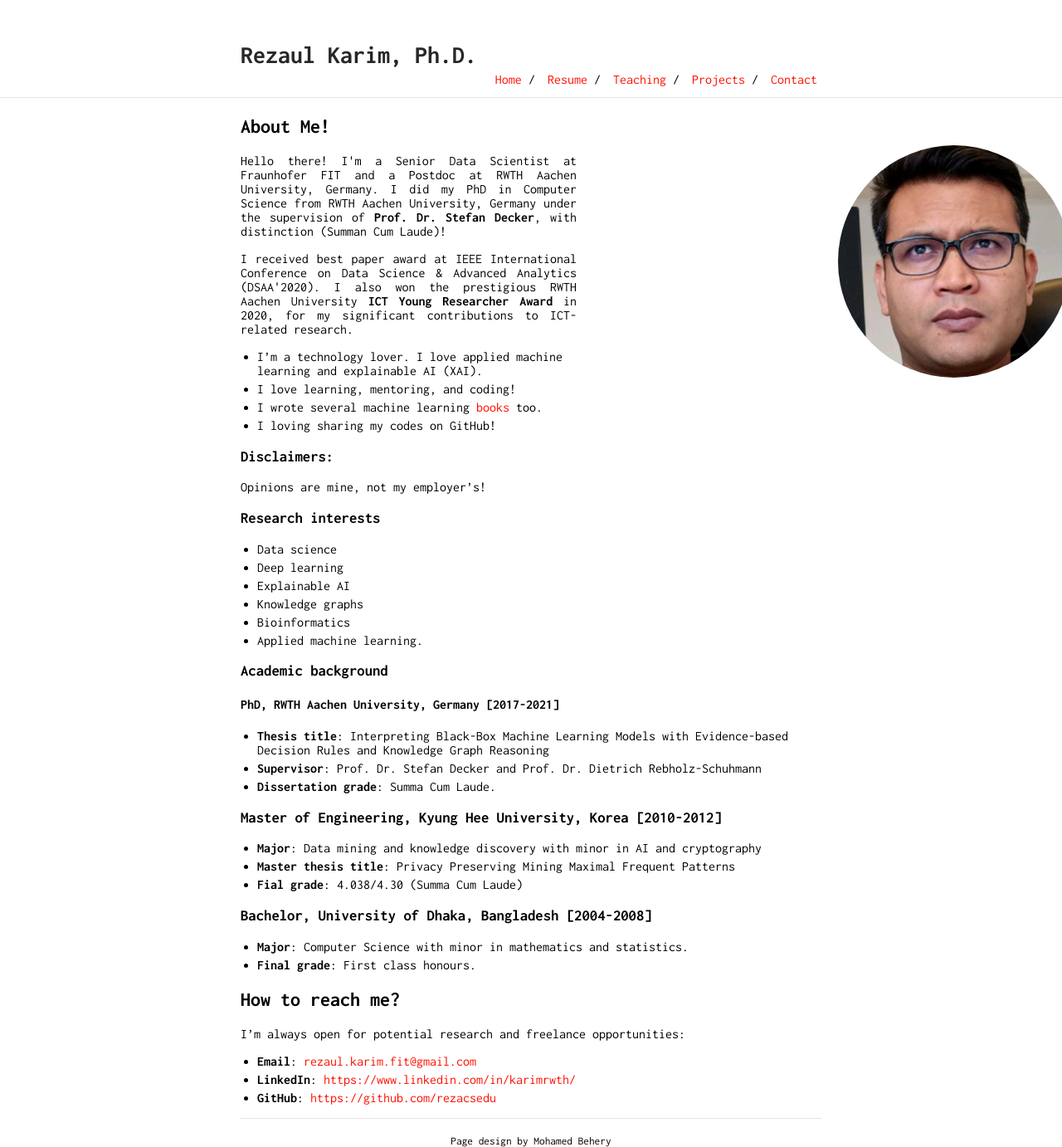
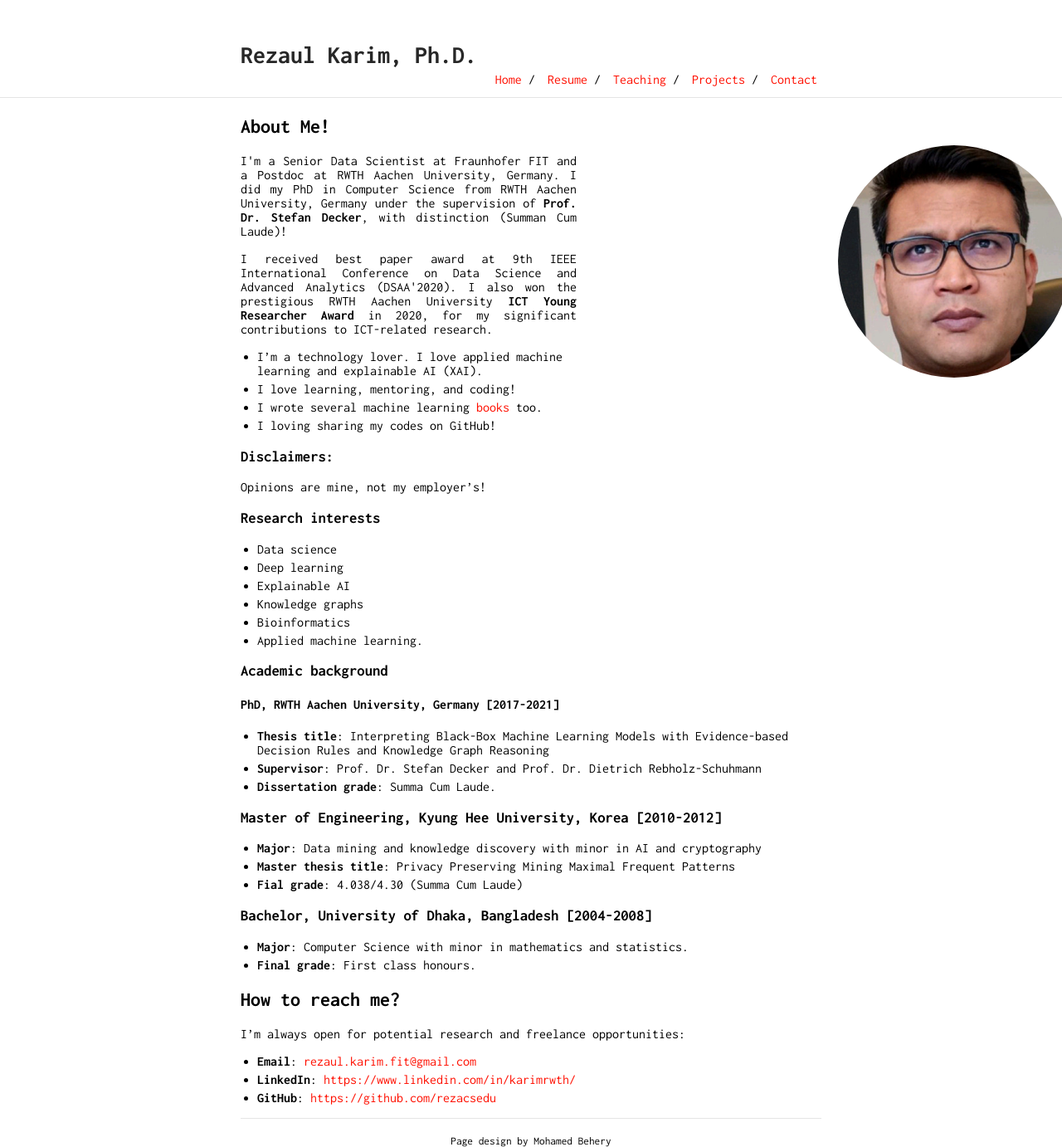
Before and after one commit to rezacsedu/rezacsedu.github.io, a Jekyll site: the page built from index.md, in a window 1280 px wide. Shown: the whole page at 83% size. Built offline with Jekyll 4.4.1, drawn with Linux system fonts in a browser that asks for light colours; our own code applies the rules of GitHub Pages for plain Markdown files.

Commit message:
Update index.md

```diff
--- a/index.md
+++ b/index.md
@@ -2,9 +2,9 @@
 
 <img class="profile-picture" src="img/1664312512000.jpg" width="150">
 
-<p style='text-align: justify;'> Hello there! I'm a Senior Data Scientist at Fraunhofer FIT and a Postdoc at RWTH Aachen University, Germany. I did my PhD in Computer Science from RWTH Aachen University, Germany under the supervision of <b>Prof. Dr. Stefan Decker</b>, with distinction (Summan Cum Laude)! </p>
+<p style='text-align: justify;'> I'm a Senior Data Scientist at Fraunhofer FIT and a Postdoc at RWTH Aachen University, Germany. I did my PhD in Computer Science from RWTH Aachen University, Germany under the supervision of <b>Prof. Dr. Stefan Decker</b>, with distinction (Summan Cum Laude)! </p>
 
-<p style='text-align: justify;'>I received best paper award at IEEE International Conference on Data Science & Advanced Analytics (DSAA'2020). I also won the prestigious RWTH Aachen University <b>ICT Young Researcher Award</b> in 2020, for my significant contributions to ICT-related research. </p>
+<p style='text-align: justify;'>I received best paper award at 9th IEEE International Conference on Data Science and Advanced Analytics (DSAA'2020). I also won the prestigious RWTH Aachen University <b>ICT Young Researcher Award</b> in 2020, for my significant contributions to ICT-related research. </p>
 
 - I'm a technology lover. I love applied machine learning and explainable AI (XAI).
 - I love learning, mentoring, and coding!
```
